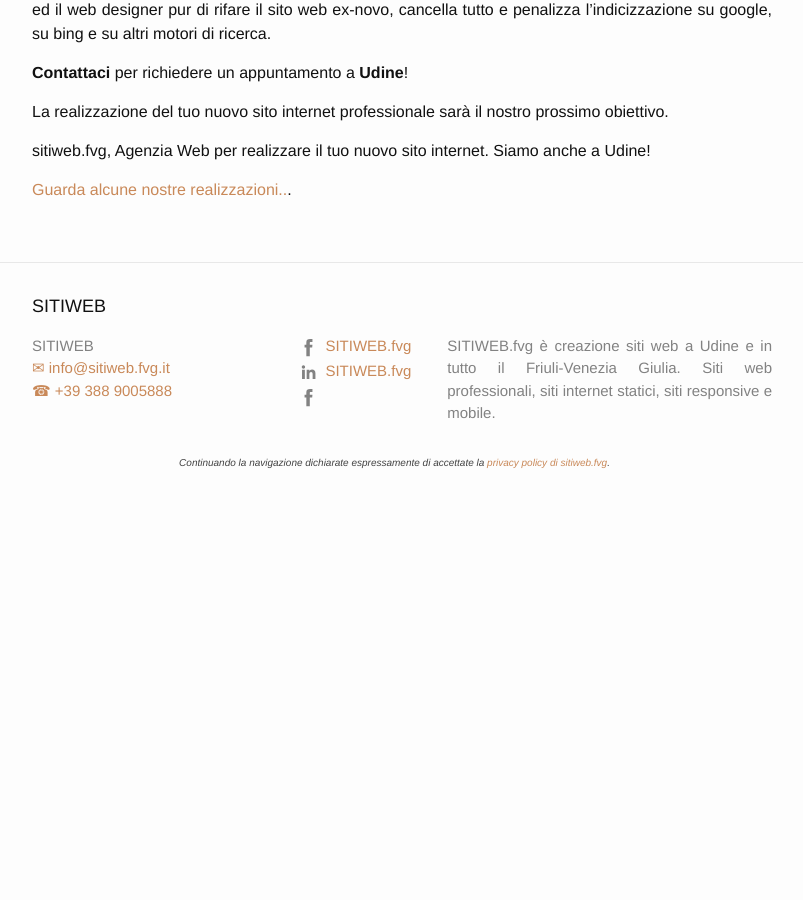
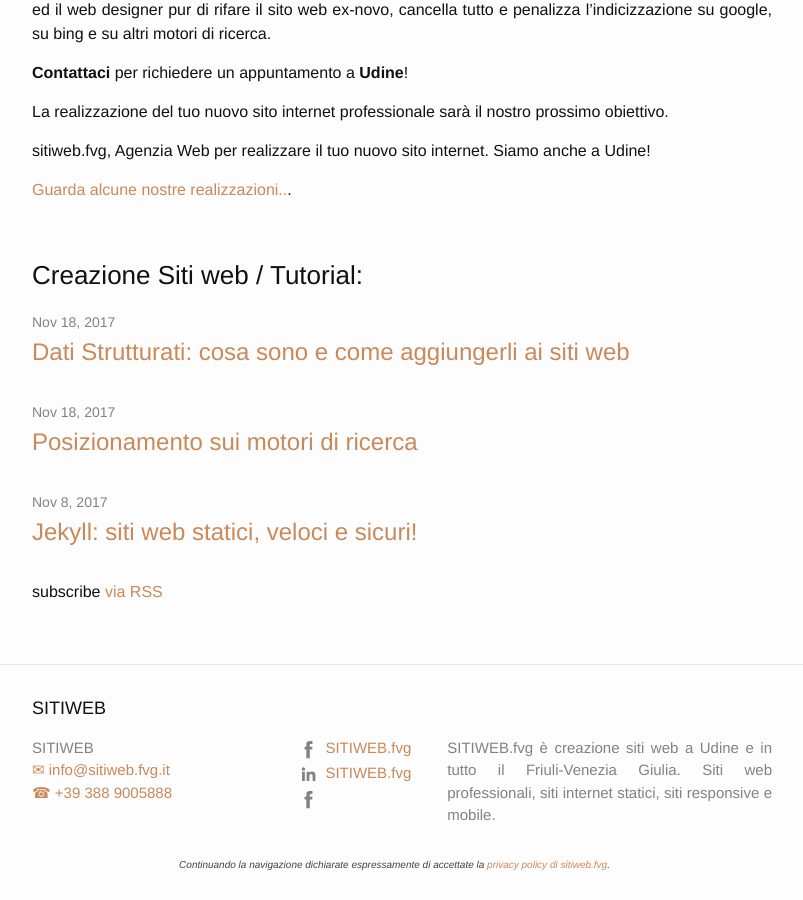
Before and after one commit to enricocaputo/sitiweb.fvg, a Jekyll site: the page built from siti-web-udine.md, in a window 1280 px wide and 900 px high, scrolled down 1578 px. Shown: the whole window, without its empty margins (238-1041 px from the left). Built offline with Jekyll 4.4.1, drawn with Linux system fonts in a browser that asks for light colours; before the commit the page ends 2078 px from its top, so only the background shows below that.

Commit message:
aggiunti i post a fondo pagina

```diff
--- a/siti-web-udine.md
+++ b/siti-web-udine.md
@@ -44,3 +44,23 @@ Come fate a sapere se chi realizzerà il vostro sito web a Udine è un professio
 <p>sitiweb.fvg, Agenzia Web per realizzare il tuo nuovo sito internet. Siamo anche a Udine!</p>
 
 <p><a href="/gallery/" title="vai al portfolio di siti web realizzati da sitiweb.fvg Web Agency Udine">Guarda alcune nostre realizzazioni..</a>.</p>
+
+<br/>
+<div class="post-list">
+
+  <h3 class="page-heading">Creazione Siti web / Tutorial:</h3>
+
+  <ul class="post-list">
+    {% for post in site.posts %}
+      <li>
+        <span class="post-meta">{{ post.date | date: "%b %-d, %Y" }}</span>
+
+        <h4>
+          <a class="post-link" href="{{ post.url | prepend: site.baseurl }}" title="vai al tutorial siti-web">{{ post.title }}</a>
+        </h4>
+      </li>
+    {% endfor %}
+  </ul>
+
+  <p class="rss-subscribe">subscribe <a href="{{ "/feed.xml" | prepend: site.baseurl }}" title="sottoscrivi il feed rss e mantieniti aggiornato in fatto di webdesign con i tutorial siti-web">via RSS</a></p>
+</div>
```
Also changed, not shown: realizzazione-siti-internet-a-trieste.html (+20 -0 lines), siti-web-gorizia.md (+20 -0 lines), siti-web-pordenone.md (+20 -0 lines).
